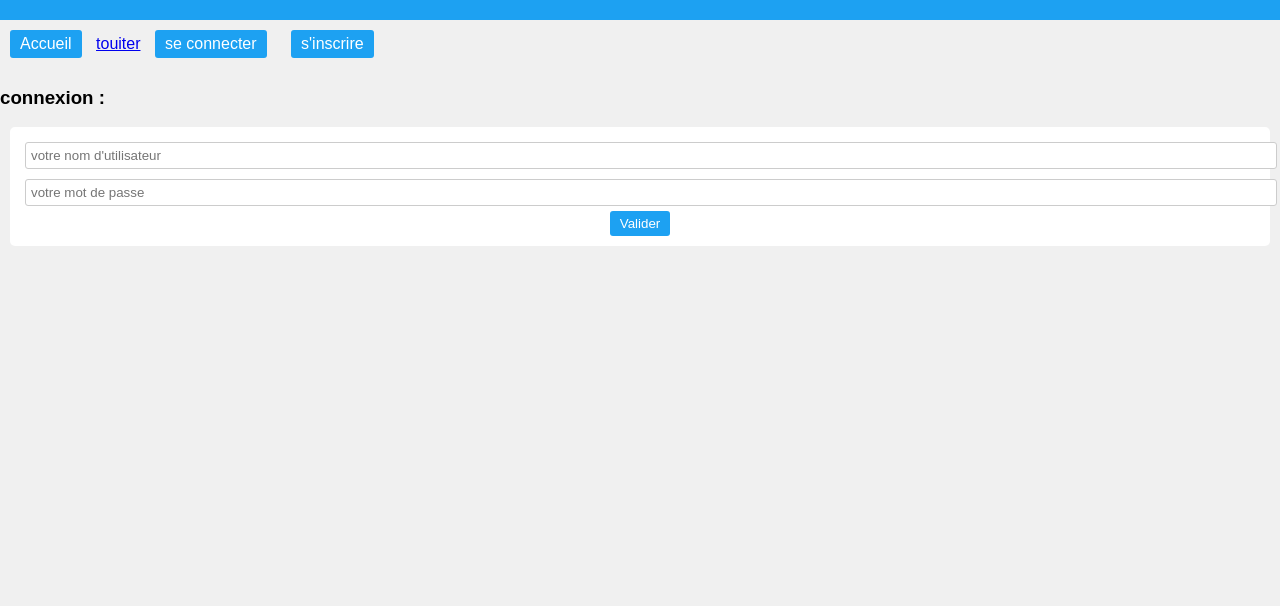
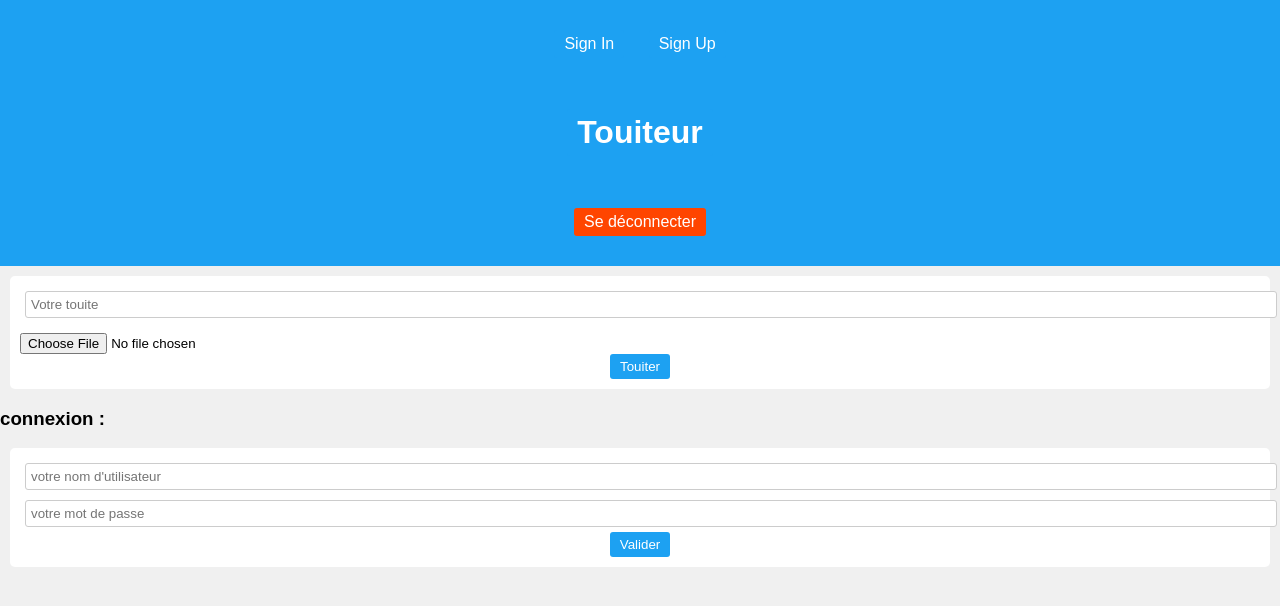
Before and after one commit to tristan-roth/touiteur, a PHP site: page /?action=signin in a window 1280 px wide. Shown: the top 606 px of the page. Run offline with PHP 8.4, Linux system fonts and the light colour scheme.

Commit message:
Redesign Accueil

```diff
--- a/src/Dispatcheur.php
+++ b/src/Dispatcheur.php
@@ -64,8 +64,8 @@ class Dispatcheur {
         if (isset($_SESSION["login"])){
             $copaco = '<a href="?action=deconnecter">se déconnecter</a>';
         }
-        else $copaco = '<a href="?action=signin">se connecter</a>
-                        <a href="?action=signup">s\'inscrire</a>';
+        else $copaco = '<a href="?action=signin">Sign In</a>
+                        <a href="?action=signup">Sign Up</a>';
         echo <<<BEGINHTML
         <!DOCTYPE html>
         <html lang="fr">
@@ -76,12 +76,28 @@ class Dispatcheur {
             <meta name="viewport" content="width=device-width,initial-scale=1">
             <link rel="stylesheet" type='text/css' href="CSS/style.css">
         </head>
-            <header>
-            </header>
             <body>
-                <a href="index.php">Accueil</a>
-                <a href="?action=touit">touiter</a>
-                $copaco
+                <header>
+                    <nav class="menu-gauche">
+                        $copaco
+                    </nav>
+                    <h1><a href="index.php">Touiteur</a></h1>
+                    <nav class="menu-droite">
+                            <a href="?action=deconnecter">Se déconnecter</a>
+                    </nav>
+                </header>
+
+        <main class="contenu">
+            <section class="touites">
+            </section>
+            <section class="publier-touite">
+                    <form action="?action=touit" method="POST" enctype="multipart/form-data">
+                        <input type="text" name="touit" placeholder="Votre touite" autocomplete="off">
+                        <input type="file" name="image" accept="image/*">
+                        <button type="submit">Touiter</button>
+                    </form>
+            </section>
+        </main>
                 $this->html
             </body>
         </html>
--- a/src/action/SigninAction.php
+++ b/src/action/SigninAction.php
@@ -31,7 +31,7 @@ class SigninAction extends Action {
 
             ConnectionFactory::setConfig("config.ini");
             $connexion = ConnectionFactory::makeConnection();
-            $mdp = $_POST["mdp"];
+            $mdp = $_POST["passwd"];
             $nom = @filter_var($_POST["nom"],FILTER_SANITIZE_STRING);
             $data = $connexion->prepare("select utilisateur, passwd from utilisateur where utilisateur = ?");
             $data->bindParam(1,$nom);
```
